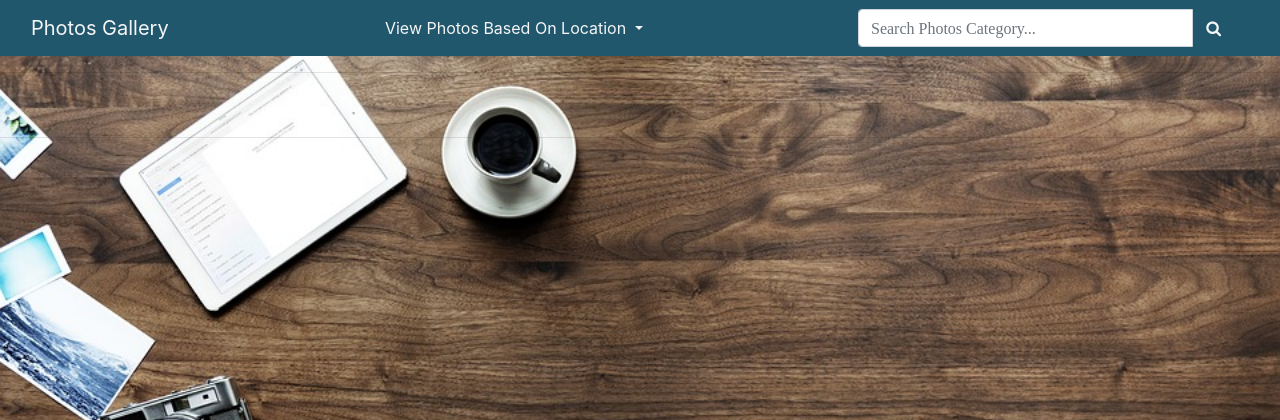
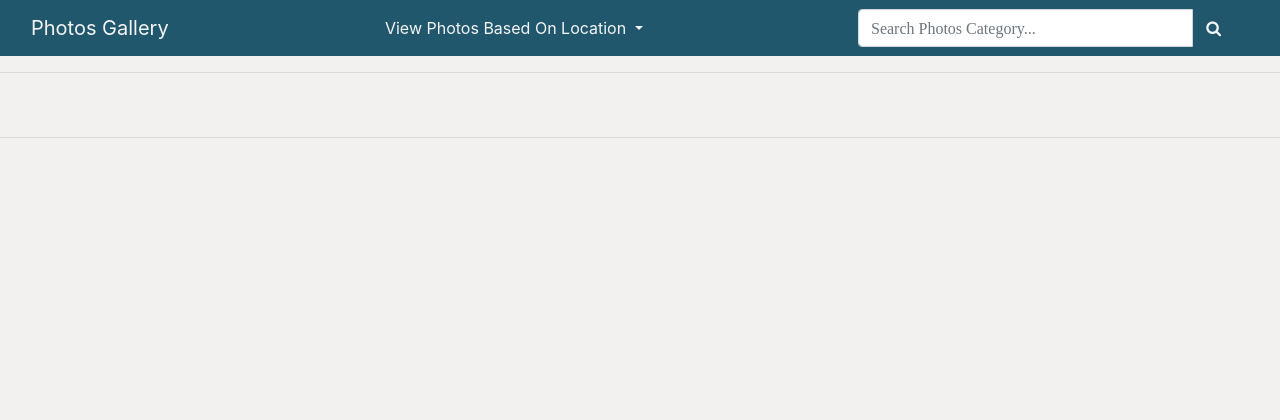
Before and after one commit to Gideon-Muriithi/photos_gallary, a Django app: page / in a window 1280 px wide. Shown: the top 420 px of the page. Run offline with Django 3.2, Linux system fonts and the light colour scheme; data that the repository does not hold is empty; some libraries are stand-ins or nearby versions.

Commit message:
Remove bg image

```diff
--- a/photos/templates/base.html
+++ b/photos/templates/base.html
@@ -21,7 +21,7 @@
     {% endblock style %}
 </head>
 
-<body style="background-image: url(media/pictures/image.jpg); background-repeat: no-repeat; background-size: cover;;">
+<body>
     {% include 'navbar.html' %}
     <hr>
     <div class="mt-3" >
```
